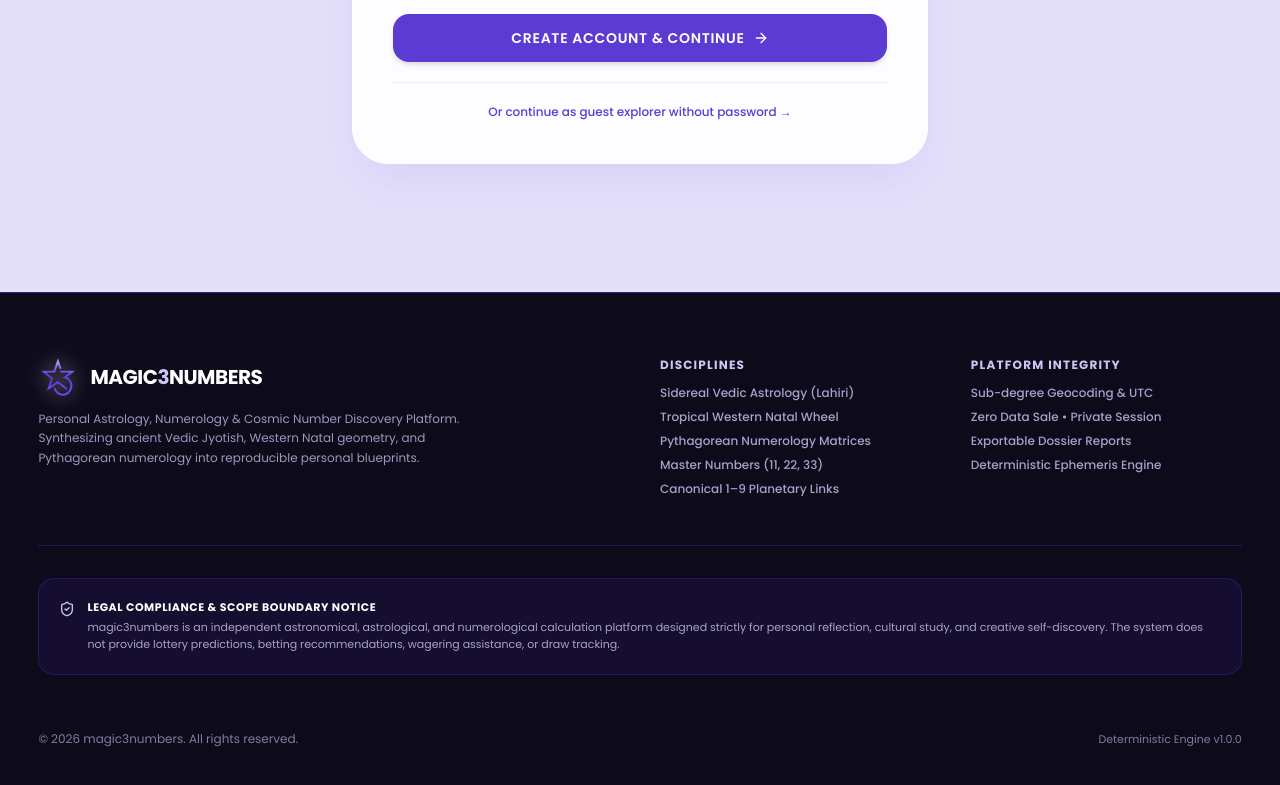
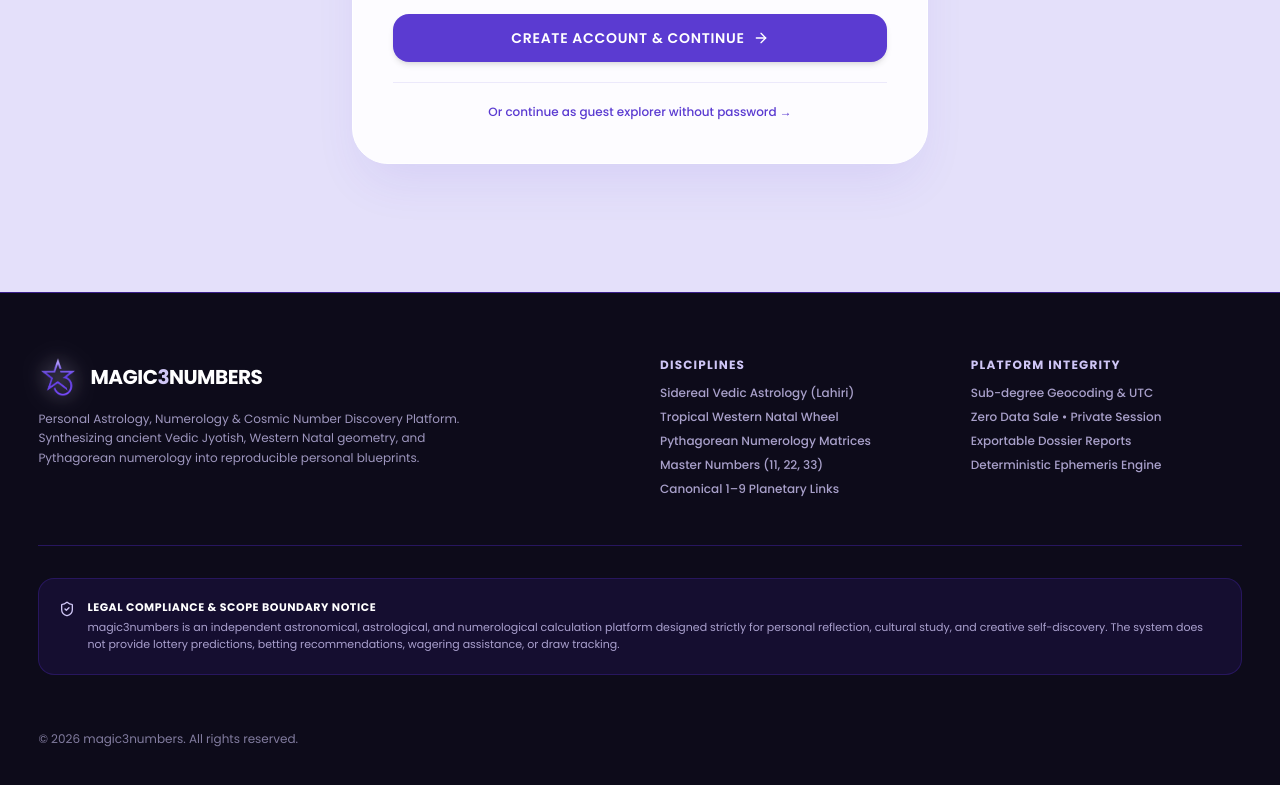
Before and after one commit to hariharan-developer-31/magic3numbers, a Next.js app in the folder frontend/: page / in a window 1280 px wide. Shown: the part 2846-3631 px from the top of the page. Built offline with nearby package versions, Linux system fonts and the light colour scheme.

Commit message:
fix(footer): remove deterministic engine version label from footer

```diff
--- a/frontend/src/components/Footer.tsx
+++ b/frontend/src/components/Footer.tsx
@@ -68,9 +68,6 @@ export default function Footer() {
         {/* Bottom Copyright */}
         <div className="mt-8 pt-6 flex flex-col sm:flex-row items-center justify-between text-xs text-[#CFC6F6]/60 gap-3">
           <p>&copy; {new Date().getFullYear()} magic3numbers. All rights reserved.</p>
-          <div className="flex items-center gap-4 text-[11px]">
-            <span>Deterministic Engine v1.0.0</span>
-          </div>
         </div>
       </div>
     </footer>
```
